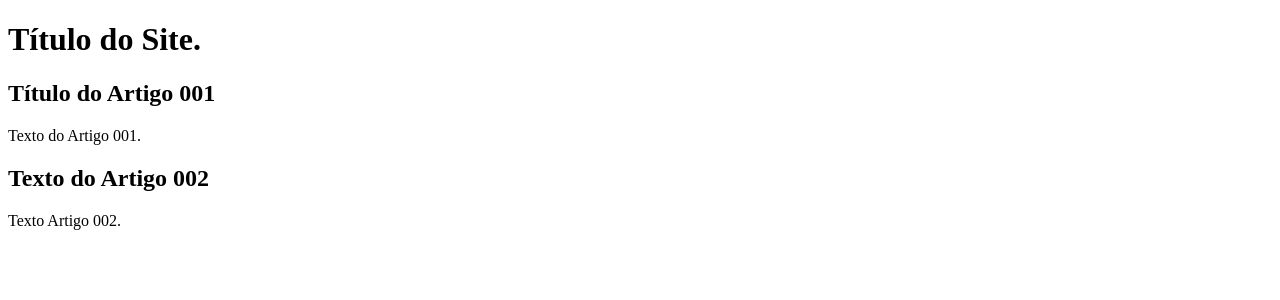
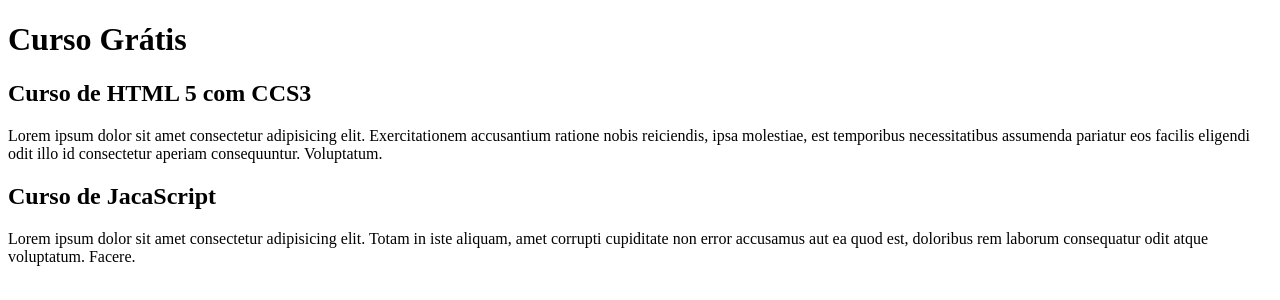
Before and after one commit to htmleandro/projeto_site, a plain HTML site: page index.html in a window 1280 px wide. Drawn offline with Linux system fonts and the light colour scheme.

Commit message:
Comecei a escrever o conteúdo

```diff
--- a/index.html
+++ b/index.html
@@ -9,15 +9,15 @@
 <body>
     <main>
         <header>
-            <h1>Título do Site.</h1>
+            <h1>Curso Grátis</h1>
         </header>
         <article>
-            <h1>Título do Artigo 001</h1>
-            <p>Texto do Artigo 001.</p>
+            <h1>Curso de HTML 5 com CCS3</h1>
+            <p>Lorem ipsum dolor sit amet consectetur adipisicing elit. Exercitationem accusantium ratione nobis reiciendis, ipsa molestiae, est temporibus necessitatibus assumenda pariatur eos facilis eligendi odit illo id consectetur aperiam consequuntur. Voluptatum.</p>
         </article>
         <article>
-            <h2>Texto do Artigo 002</h2>
-            <p>Texto Artigo 002.</p>
+            <h2>Curso de JacaScript</h2>
+            <p>Lorem ipsum dolor sit amet consectetur adipisicing elit. Totam in iste aliquam, amet corrupti cupiditate non error accusamus aut ea quod est, doloribus rem laborum consequatur odit atque voluptatum. Facere.</p>
         </article>
     </main>
 </body>
```
